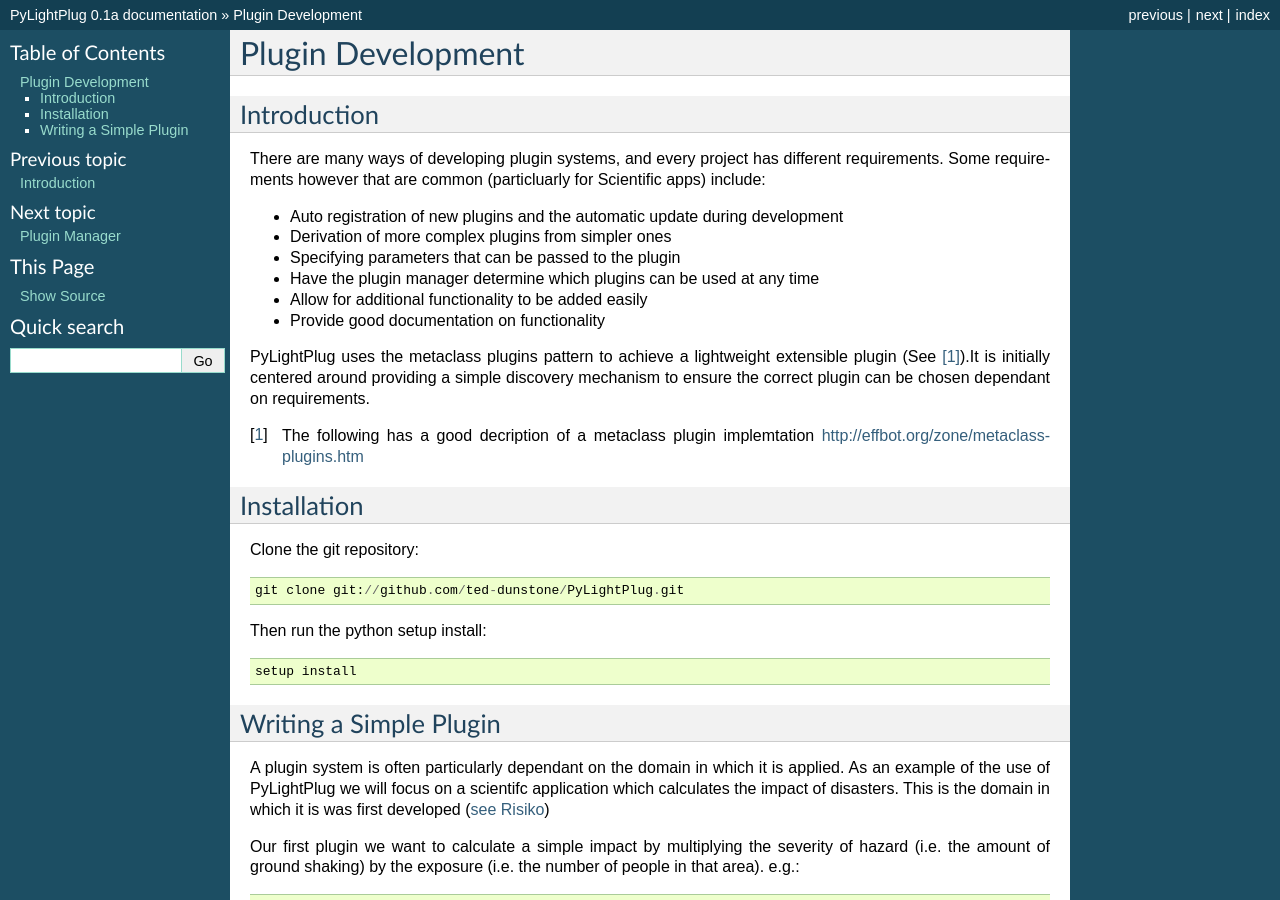
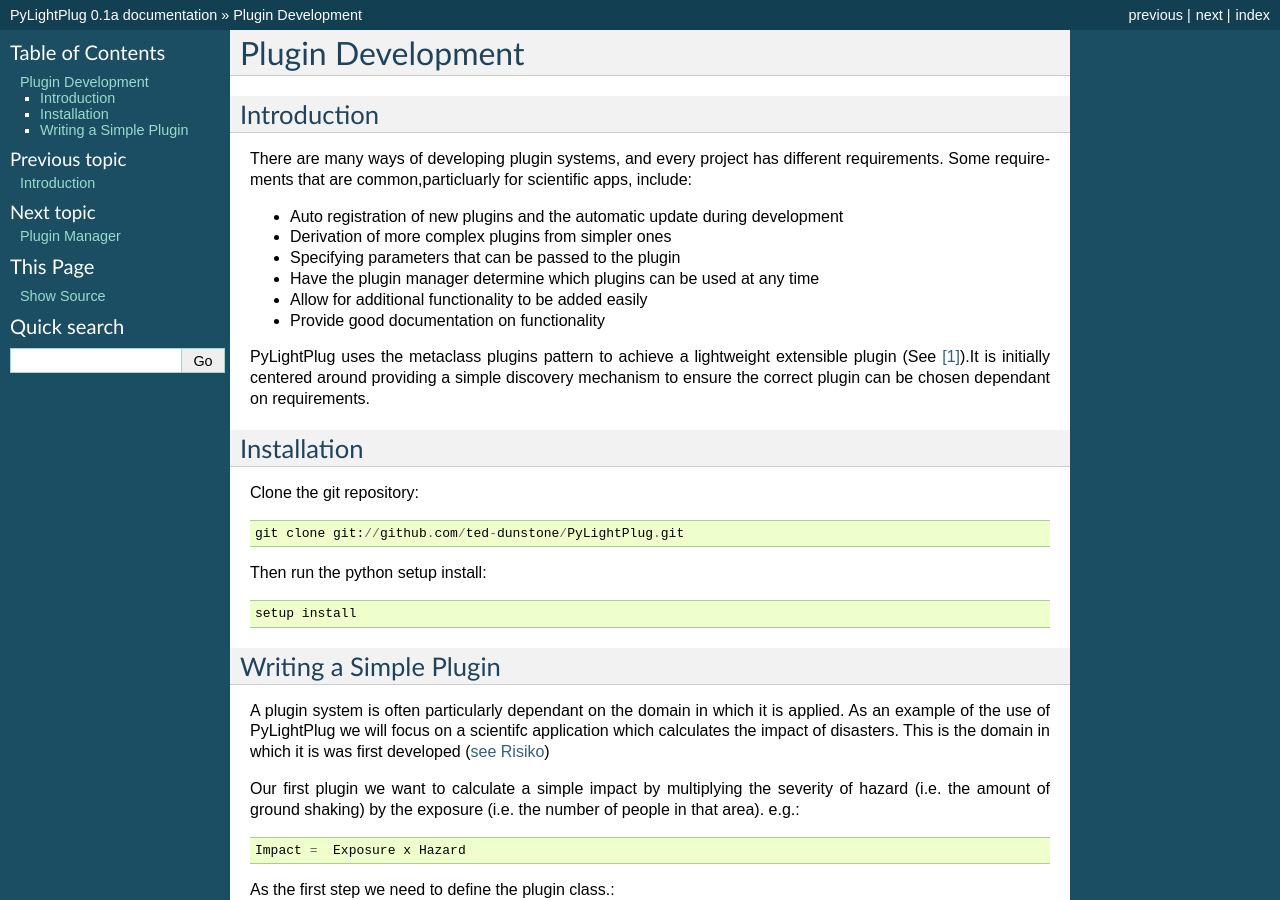
Before and after one commit to ted-dunstone/PyLightPlug, a Sphinx documentation site: the page built from docs/Development.rst, in a window 1280 px wide and 900 px high. Built offline with Sphinx 7.4.7, drawn with Linux system fonts in a browser that asks for light colours; some of the changed text lies outside the part shown.

Commit message:
first code commit

```diff
--- a/docs/Development.rst
+++ b/docs/Development.rst
@@ -6,7 +6,7 @@
 Introduction
 ------------
 
-There are many ways of developing plugin systems, and every project has different requirements. Some requirements however that are common (particluarly for Scientific apps) include:
+There are many ways of developing plugin systems, and every project has different requirements. Some requirements that are common,particluarly for scientific apps, include:
 
 * Auto registration of new plugins and the automatic update during development
 * Derivation of more complex plugins from simpler ones
@@ -16,9 +16,6 @@
 * Provide good documentation on functionality
 
 PyLightPlug uses the metaclass plugins pattern to achieve a lightweight extensible plugin (See [#metaclass_link]_).It is initially centered around providing a simple discovery mechanism to ensure the correct plugin can be chosen dependant on requirements.
-
-.. [#metaclass_link] The following has a good decription of a metaclass plugin implemtation http://effbot.org/zone/metaclass-plugins.htm
-
 
 ------------
 Installation
```
Also changed, not shown: other parts of docs/Development.rst (+2 -0 lines).
